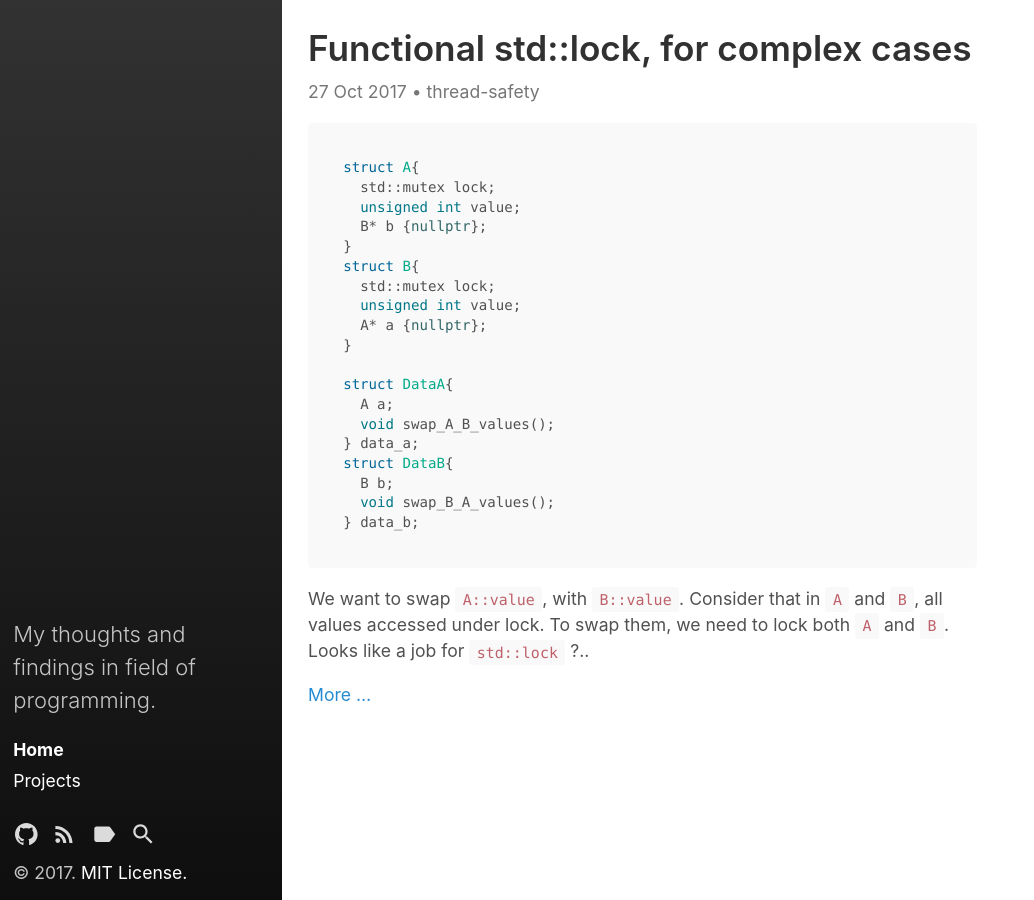
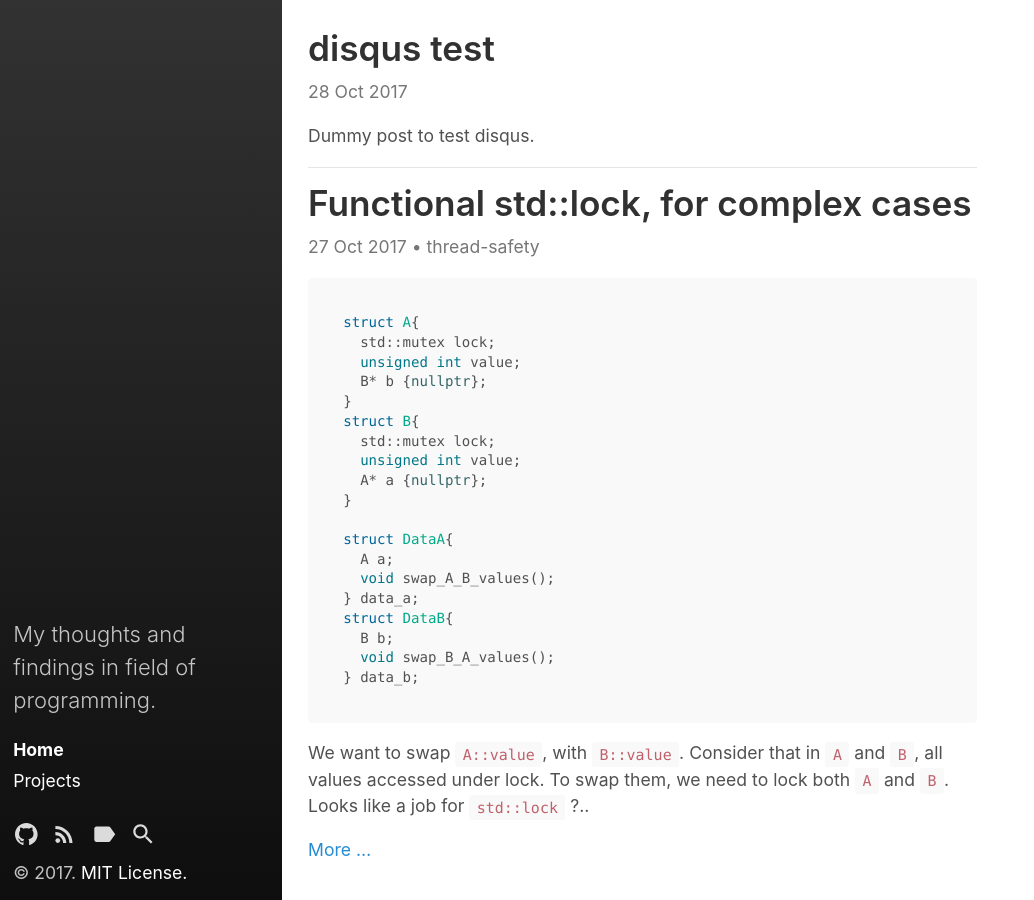
Before and after one commit to tower120/tower120.github.io, a Jekyll site: the page built from index.html, in a window 1280 px wide. Shown: the whole page, without its empty margins (0-1034 px from the left). Built offline with Jekyll 4.4.1, drawn with Linux system fonts in a browser that asks for light colours; the list of posts is cut into pages by our own code.

Commit message:
disqus added

```diff
--- a/_config.yml
+++ b/_config.yml
@@ -34,3 +34,7 @@ sidebar_home_link:  true
                                 # to enable a separate blog link.
 github:
   repo:             https://github.com/tower120
+
+
+disqus:
+  shortname: https-tower120-github-io
--- /dev/null
+++ b/_posts/2017-10-28-test_disqus.md
@@ -0,0 +1,6 @@
+---
+layout: post
+title: disqus test
+---
+
+Dummy post to test disqus.
```
